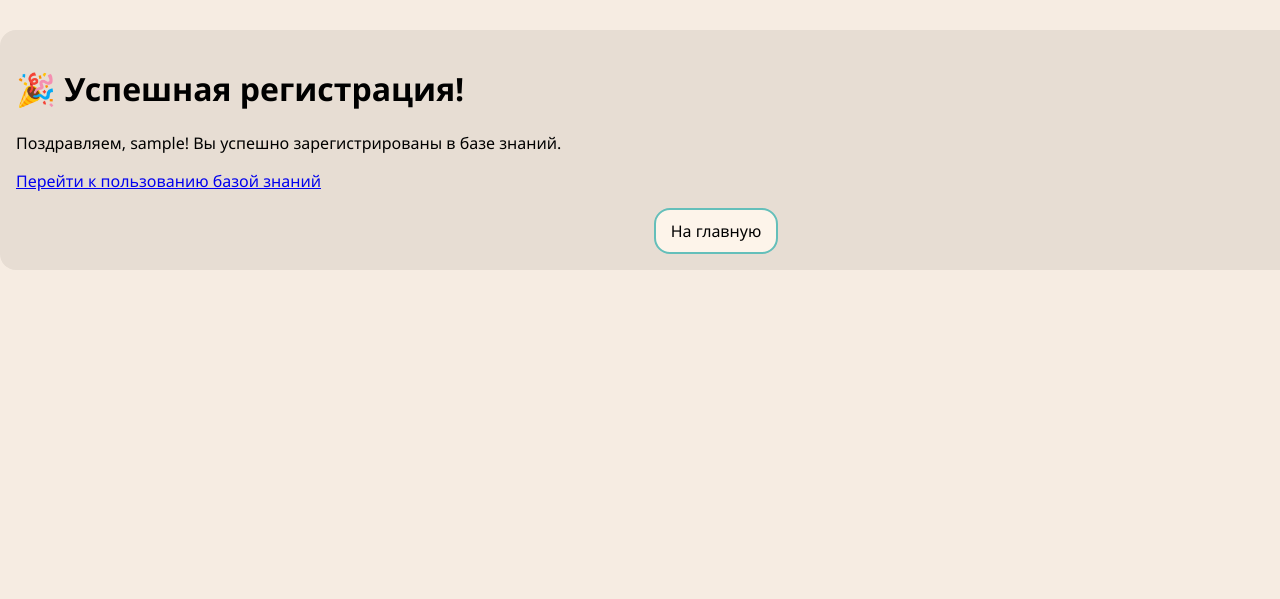
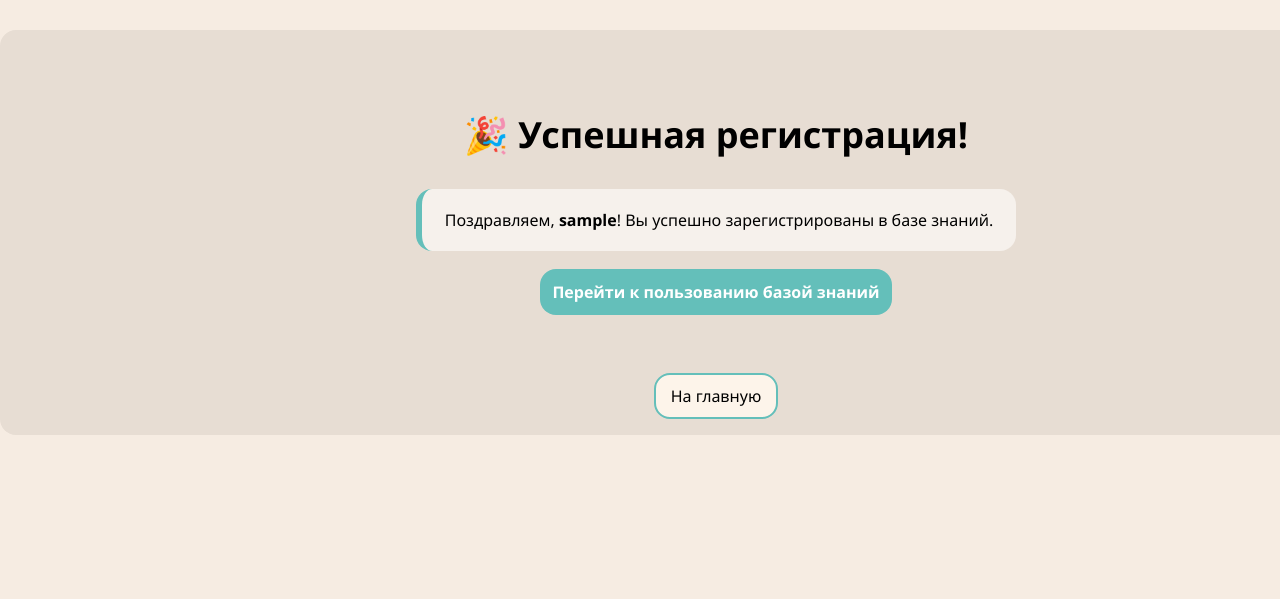
Before and after one commit to nesssai/web-back-labs, a Flask app: template templates/lab5/success.html in a window 1280 px wide; the page is wider, and only the part inside the window is pictured. Shown: the part 62-661 px from the top of that part. Run offline with Flask 3, Linux system fonts and the light colour scheme; the template is opened without the code that fills it: most values are stand-ins (such as "Sample title", 1, 10 or a date in 2020).

Commit message:
Правки стилей

```diff
--- a/templates/lab5/articles.html
+++ b/templates/lab5/articles.html
@@ -6,7 +6,7 @@
     <h1>Статьи</h1>
 
     {% for article in articles %}
-        <div>
+        <div style="border: 1px solid #64bfba; border-radius: 16px; padding: 15px; margin-bottom: 20px;">
             <h2>{{ article['title'] }}</h2>
             <blockquote>{{ article['article_text'] }}</blockquote>
 
--- a/templates/lab5/profile.html
+++ b/templates/lab5/profile.html
@@ -6,7 +6,7 @@
     <h1>Редактировать профиль</h1>
 
     {% if success %}
-        <p class="success">{{ success }}</p>
+        <p class="message">{{ success }}</p>
     {% endif %}
 
     <form method="POST">
--- a/templates/lab5/public_articles.html
+++ b/templates/lab5/public_articles.html
@@ -6,7 +6,7 @@
     <h1>Публичные статьи</h1>
 
     {% for article in articles %}
-        <div style="border: 1px solid #ccc; padding: 15px; margin-bottom: 20px;">
+        <div style="border: 1px solid #64bfba; border-radius: 16px; padding: 15px; margin-bottom: 20px;">
             <h2>{{ article['title'] }}</h2>
             <blockquote>{{ article['article_text'] }}</blockquote>
 
@@ -20,6 +20,7 @@
                 </button>
             </form>
         </div>
+
     {% else %}
         <p>Пока нет ни одной публичной статьи.</p>
     {% endfor %}
--- a/templates/lab5/success.html
+++ b/templates/lab5/success.html
@@ -3,11 +3,56 @@
 {% block lab %}Лабораторная работа 5{% endblock %}
 
 {% block main %}
-    <h1>🎉 Успешная регистрация!</h1>
+    <style>
+        .success-page {
+            text-align: center;
+            padding: 40px 20px;
+            max-width: 600px;
+            margin: 0 auto;
+        }
 
-    <p>Поздравляем, {{ login }}! Вы успешно зарегистрированы в базе знаний.</p>
+        .success-title {
+            font-size: 36px;
+            margin-bottom: 30px;
+        }
 
-    <p>
-        <a href="/lab5">Перейти к пользованию базой знаний</a>
-    </p>
+        .success-message {
+            font-size: 16px;
+            margin-bottom: 30px;
+            padding: 20px;
+            background: #f6f1ec;
+            border-radius: 16px;
+            border-left: 6px solid #64bfba;
+        }
+
+        .success-link {
+            padding: 12px;
+            margin-top: 20px;
+            background-color: #64bfba;
+            color: white;
+            border: none;
+            border-radius: 16px;
+            font-size: 16px;
+            font-weight: 600;
+            cursor: pointer;
+            text-decoration: none;
+            transition: background-color 0.3s;
+        }
+
+        .success-link:hover {
+            background-color: #4ca6a1;
+        }
+    </style>
+
+    <div class="success-page">
+        <h1 class="success-title">🎉 Успешная регистрация!</h1>
+
+        <div class="success-message">
+            Поздравляем, <b>{{ login }}</b>! Вы успешно зарегистрированы в базе знаний.
+        </div>
+
+        <p>
+            <a href="/lab5" class="success-link">Перейти к пользованию базой знаний</a>
+        </p>
+    </div>
 {% endblock %}
```
Also changed, not shown: templates/lab5/success_login.html (+50 -5 lines).
